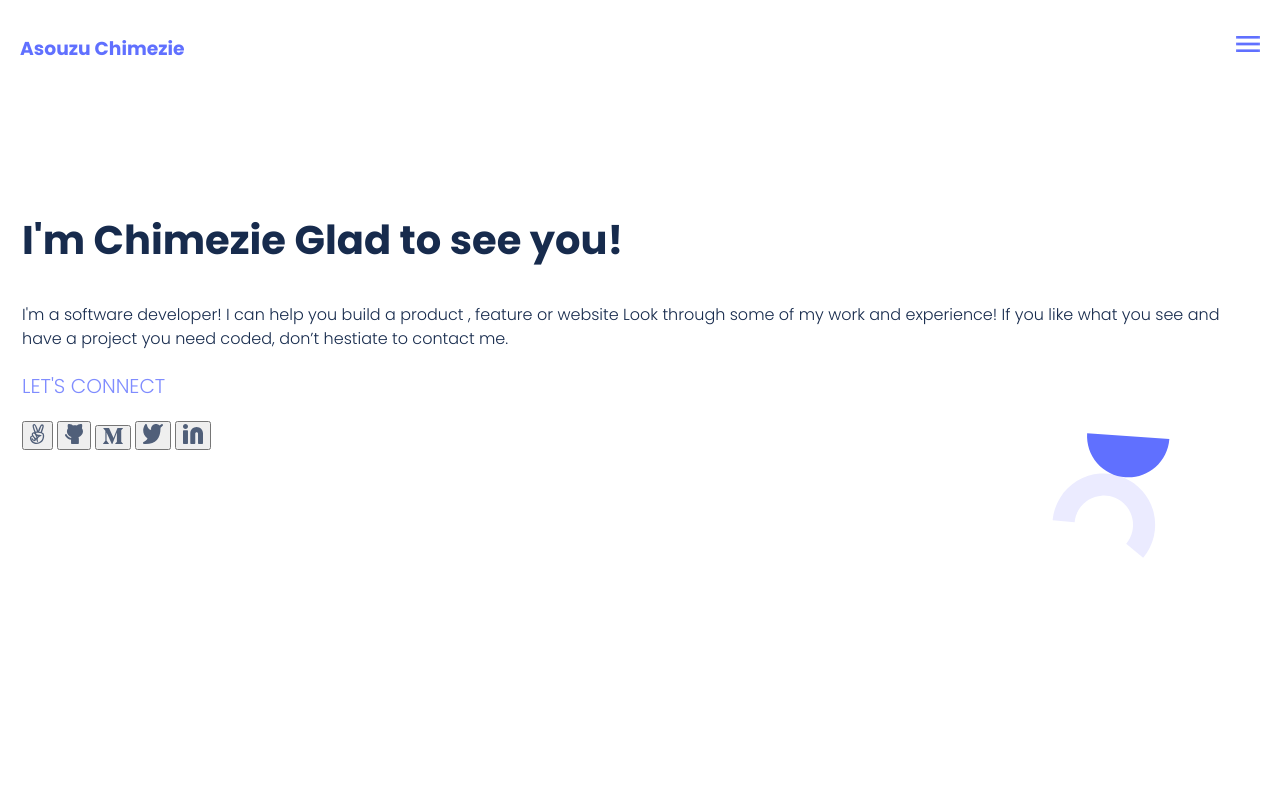
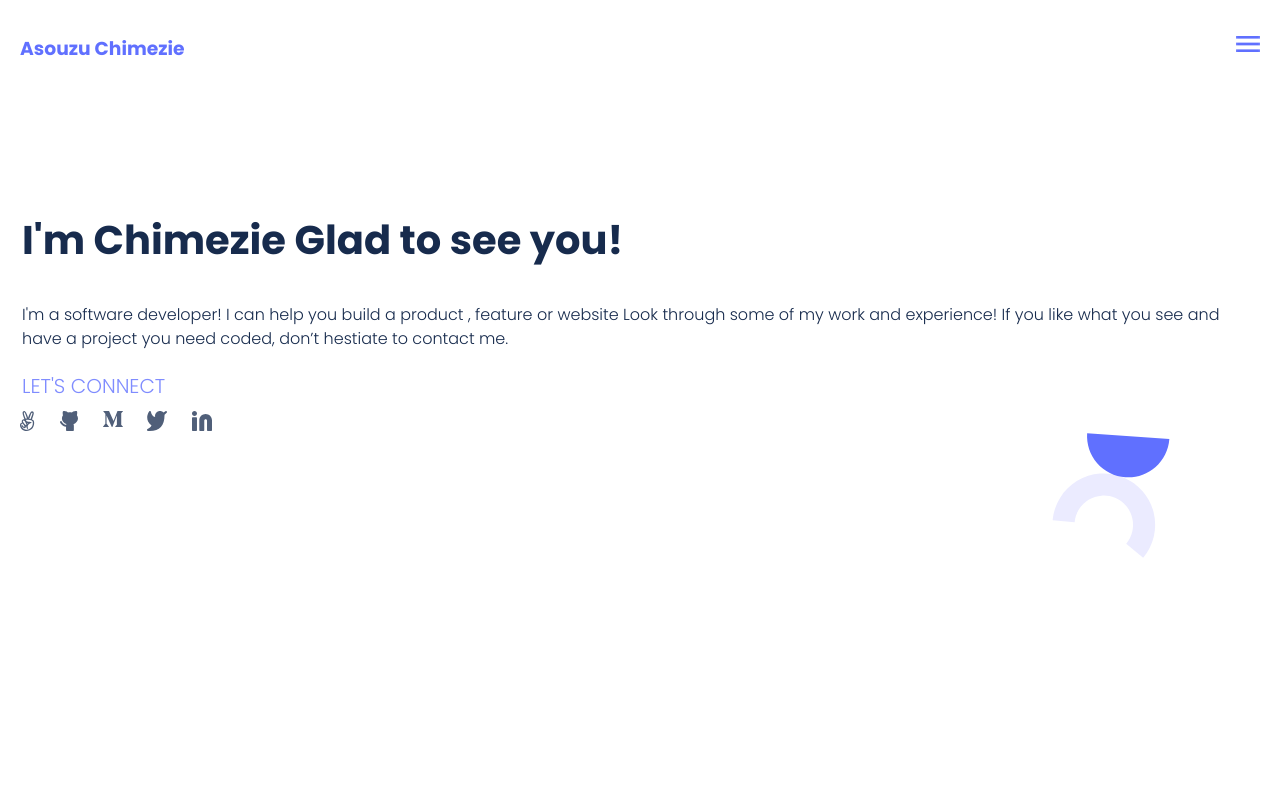
Before and after one commit to shegy28/Portfolio-setup-and-mobile-first, a website: page index.html in a window 1280 px wide. Shown: the top 800 px of the page. Drawn offline with Linux system fonts and the light colour scheme.

Commit message:
Update icons to list items

```diff
--- a/index.html
+++ b/index.html
@@ -29,15 +29,19 @@
                     <div class="info">
                         <p>I'm a software developer! I can help you build a product , feature or website Look through some of my work and experience! If you like what you see and have a project you need coded, don’t hestiate to contact me.</p>
                     </div>
-                    <div class="socials">
-                        <p>LET'S CONNECT</p>
-                    </div>
                     <div>
-                        <button><img src="/images/Vector.svg" alt=""></button>
-                        <button><img src="/images/Vector (1).svg" alt=""></button>
-                        <button><img src="/images/Vector (2).svg" alt=""></button>
-                        <button><img src="/images/Vector (3).svg" alt=""></button>
-                        <button><img src="/images/Linkedin icon.svg" alt=""></button>
+                        <div class="socials">
+                            <p>LET'S CONNECT</p>
+                        </div>
+                        <div class="icons">
+                            <ul>
+                                <li><img src="/images/Vector.svg" alt=""></li>
+                                <li><img src="/images/Vector (1).svg" alt=""></li>
+                                <li><img src="/images/Vector (2).svg" alt=""></li>
+                                <li><img src="/images/Vector (3).svg" alt=""></li>
+                                <li><img src="/images/Linkedin icon.svg" alt=""></li>
+                            </ul>
+                        </div>
                     </div>
                 </div>
             </div>
```
